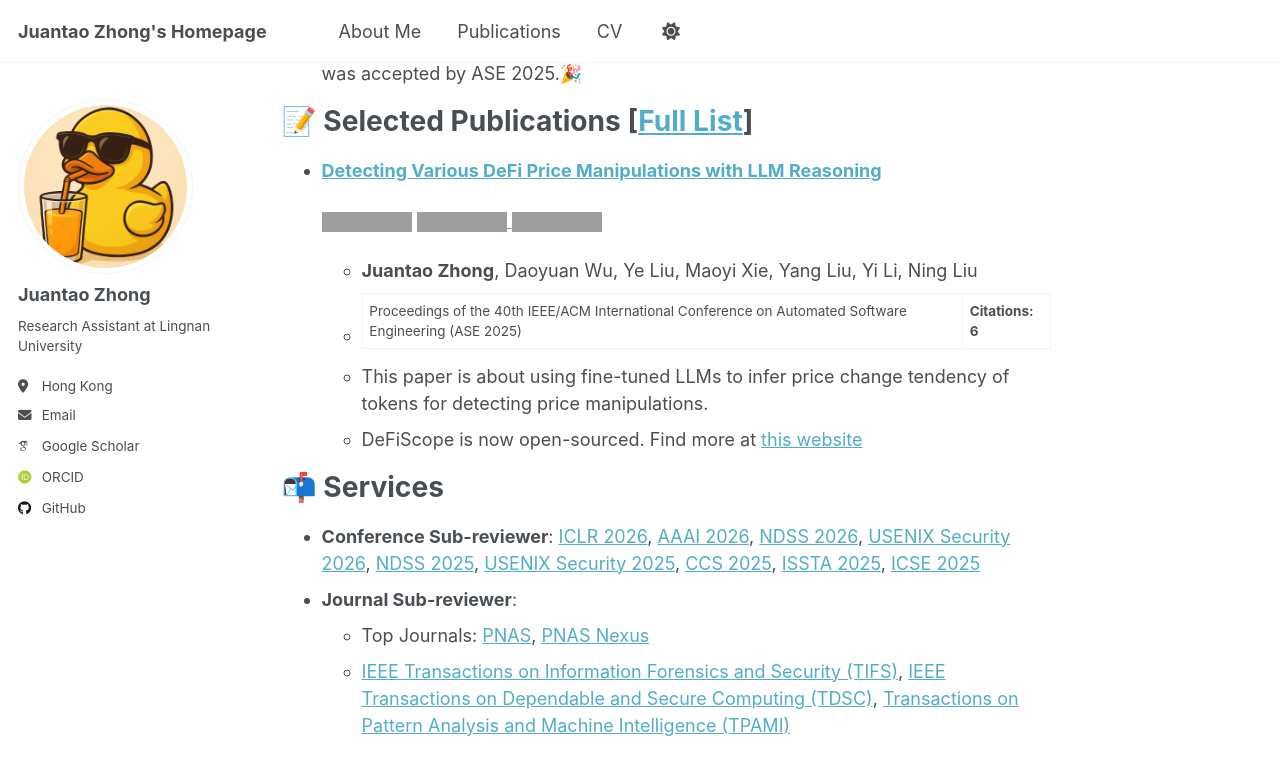
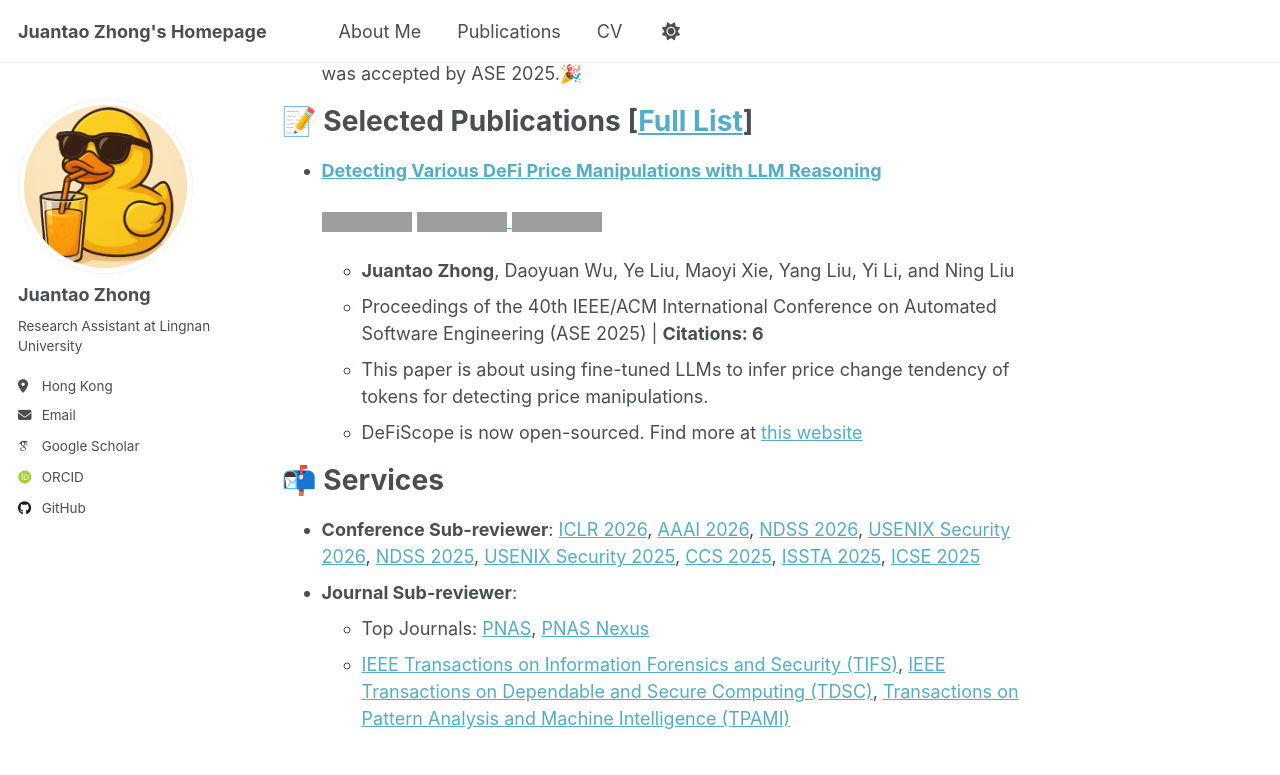
Before and after one commit to P4stry/P4stry.github.io, a Jekyll site: the page built from _pages/about.md, in a window 1280 px wide and 900 px high, scrolled down 727 px. Shown: the top 775 px of the window. Built offline with Jekyll 4.4.1, drawn with Linux system fonts in a browser that asks for light colours; some web fonts are replaced; a script that is not in the unit is left out; grey boxes are pictures that could not be loaded.

Commit message:
Minor fix - about

```diff
--- a/_pages/about.md
+++ b/_pages/about.md
@@ -40,8 +40,8 @@ Juantao Zhong (钟隽韬 in Chinese) is now a research assistant at [Lingnan Uni
     <img src="https://img.shields.io/badge/arXiv-2502.11521-B31B1B?style=flat-square" alt>
   </a>
 
-  - **Juantao Zhong**, Daoyuan Wu, Ye Liu, Maoyi Xie, Yang Liu, Yi Li, Ning Liu
-  - Proceedings of the 40th IEEE/ACM International Conference on Automated Software Engineering (ASE 2025) | **Citations: 6**
+  - **Juantao Zhong**, Daoyuan Wu, Ye Liu, Maoyi Xie, Yang Liu, Yi Li, and Ning Liu
+  - Proceedings of the 40th IEEE/ACM International Conference on Automated Software Engineering (ASE 2025) \| **Citations: 6**
   - This paper is about using fine-tuned LLMs to infer price change tendency of tokens for detecting price manipulations.
   - DeFiScope is now open-sourced. Find more at [this website](https://github.com/AIS2Lab/DeFiScope)
 
```
